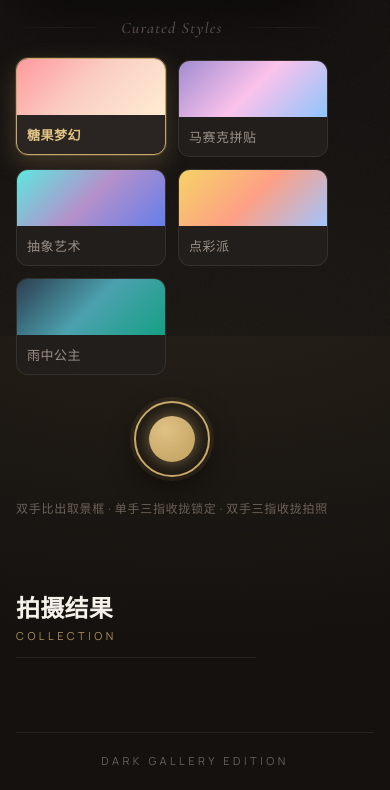
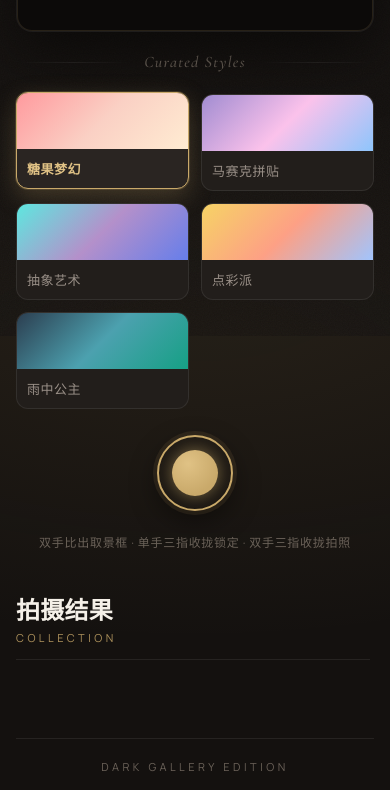
Before and after one commit to 13915965368-stack/multi_style_change_camera, a plain HTML site: page index.html in a window 390 px wide. Shown: the part 508-1298 px from the top of the page. Drawn offline with nearby package versions, Linux system fonts and the light colour scheme.

Commit message:
ui: 画廊改为悬浮右侧，画面框恢复居中
- 撤销main-layout左右结构，stage恢复原状居中
- gallery用absolute定位悬浮在画面框右侧(top100px right32px)
- 不影响画面框居中和尺寸
- 移动端回退为正常文档流在下方

```diff
--- a/index.html
+++ b/index.html
@@ -21,7 +21,6 @@
       <div class="rule" aria-hidden="true"></div>
     </header>
 
-    <div class="main-layout">
     <main class="stage">
       <div class="camera-controls-top">
         <div class="status-bar" id="status-text">正在启动摄像头...</div>
@@ -71,7 +70,6 @@
       </div>
       <div class="gallery-grid" id="gallery-grid"></div>
     </aside>
-    </div>
 
     <footer class="app-footer">
       <span>Dark Gallery Edition</span>
--- a/styles.css
+++ b/styles.css
@@ -123,19 +123,11 @@ body::before {
 }
 
 /* ---------- Stage ---------- */
-.main-layout {
-  display: flex;
-  gap: 32px;
-  align-items: flex-start;
-  justify-content: center;
-}
-
 .stage {
   display: flex;
   flex-direction: column;
   align-items: center;
   gap: 20px;
-  flex: 0 0 auto;
 }
 
 .camera-container {
@@ -393,12 +385,15 @@ body::before {
 }
 
 /* ---------- Gallery ---------- */
+/* 画廊悬浮在画面框右侧，不影响画面框居中 */
 .gallery {
-  flex: 1;
-  min-width: 240px;
-  max-width: 360px;
-  position: sticky;
-  top: 20px;
+  position: absolute;
+  top: 100px;
+  right: 32px;
+  width: 280px;
+  max-height: calc(100vh - 140px);
+  overflow-y: auto;
+  padding: 0 4px 4px 0;
 }
 
 .gallery-head {
@@ -431,9 +426,6 @@ body::before {
   display: flex;
   flex-direction: column;
   gap: 12px;
-  max-height: 70vh;
-  overflow-y: auto;
-  padding-right: 4px;
 }
 
 .gallery-grid img {
@@ -498,19 +490,15 @@ body::before {
   .camera-container {
     border-radius: var(--radius-lg);
   }
-  .main-layout {
-    flex-direction: column;
-  }
   .gallery {
-    max-width: 100%;
     position: static;
+    width: 100%;
+    max-height: none;
     margin-top: 40px;
   }
   .gallery-grid {
     display: grid;
     grid-template-columns: repeat(auto-fill, minmax(160px, 1fr));
-    max-height: none;
-    overflow-y: visible;
   }
   .gallery-head {
     flex-direction: column;
```
